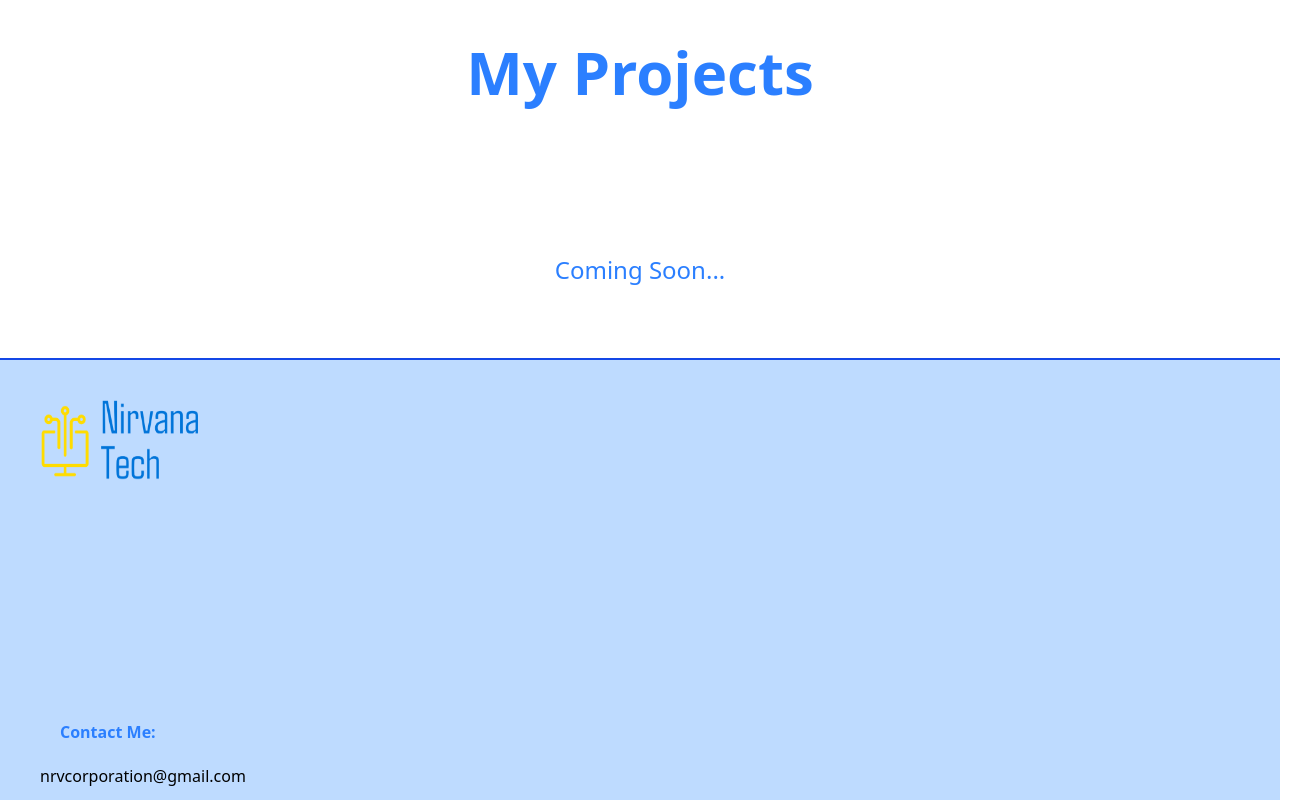
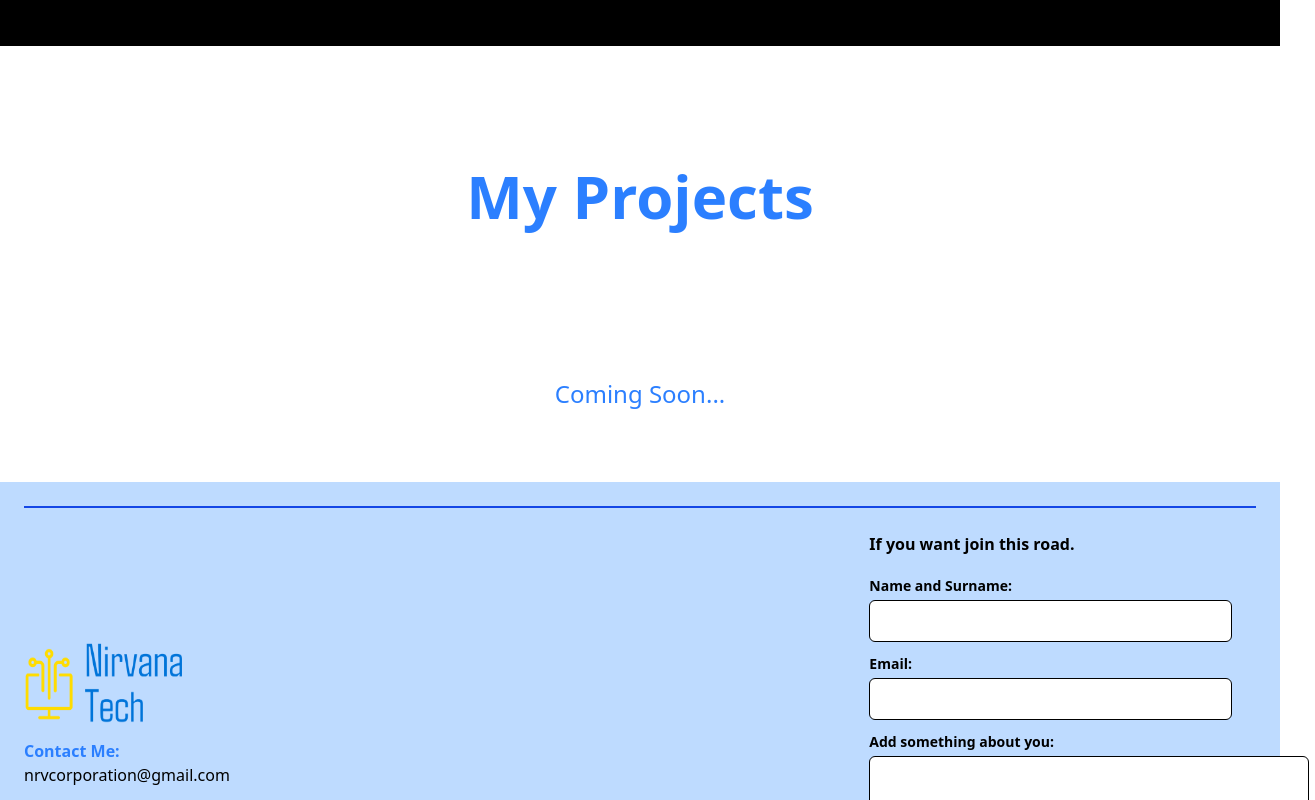
Before and after one commit to NRvBOSS/Nirvana-Tech, a Vue app: page / in a window 1280 px wide. Shown: the part 2000-2800 px from the top of the page, 1315 px wide, since content can reach past the window. Built offline with nearby package versions, Linux system fonts and the light colour scheme.

Commit message:
can be say site completed,but need some animations

```diff
--- a/src/views/AppFooter.vue
+++ b/src/views/AppFooter.vue
@@ -1,28 +1,83 @@
 <template>
-  <div class="bg-blue-200">
-    <div class="flex-1 h-0.5 bg-blue-700 grow" ></div>
-    <img
-      class="flex m-10 h-20 w-40"
-      src="../photos/nirvana-tech-high-resolution-logo-transparent (1).png"
-      alt=""
-    />
-    <p class="ml-10 p-5 pt-50 font-bold text-blue-500">Contact Me:</p>
-    <a class="ml-10" href="#">nrvcorporation@gmail.com</a>
-    <div class="flex gap-2.5">
+  <div class="bg-blue-200 p-6">
+    <div class="h-0.5 bg-blue-700"></div>
+
+    <div
+      class="flex flex-col md:flex-row justify-between items-start md:items-center"
+    >
+      <div class="md:w-1/2">
+        <img
+          class="h-20 w-40 mb-4"
+          src="../photos/nirvana-tech-high-resolution-logo-transparent (1).png"
+          alt="Nirvana Tech Logo"
+        />
+        <p class="font-bold text-blue-500">Contact Me:</p>
         <a
-          class="w-10 h-10 m-10"
-          href="https://www.linkedin.com/in/%C9%99lih%C3%BCseyn-ba%C4%9F%C4%B1rov-b46315267/"
+          class="block text-black hover:text-blue-700"
+          href="mailto:nrvcorporation@gmail.com"
         >
-          <img src="../photos/Linkedin.svg" alt="" />
+          nrvcorporation@gmail.com
         </a>
-        <a class="w-10 h-10 m-10" href="https://github.com/NRvBOSS">
-          <img src="../photos/GitHub.svg" alt="" />
-        </a>
+        <div class="flex gap-4 mt-4">
+          <a
+            href="https://www.linkedin.com/in/%C9%99lih%C3%BCseyn-ba%C4%9F%C4%B1rov-b46315267/"
+          >
+            <img
+              class="w-10 h-10"
+              src="../photos/Linkedin.svg"
+              alt="LinkedIn"
+            />
+          </a>
+          <a href="https://github.com/NRvBOSS">
+            <img class="w-10 h-10" src="../photos/GitHub.svg" alt="GitHub" />
+          </a>
+        </div>
+      </div>
+
+      <form
+        action="#"
+        class="bg-blue-200 p-6 rounded-lg md:w-1/3 w-full mt-6 md:mt-0"
+      >
+      <h2 class="text-black pb-5 font-bold ">
+        If you want join this road.
+      </h2>
+        <label class="block text-sm font-semibold mb-1" for="name-surname"
+          >Name and Surname:</label
+        >
+        <input
+          type="text"
+          id="name-surname"
+          class="w-full p-2 mb-3 border rounded-md bg-white"
+        />
+
+        <label class="block text-sm font-semibold mb-1" for="email"
+          >Email:</label
+        >
+        <input
+          type="email"
+          id="email"
+          class="w-full p-2 mb-3 border rounded-md bg-white"
+        />
+
+        <label class="block text-sm font-semibold mb-1" for="about"
+          >Add something about you:</label
+        >
+        <textarea
+          class="w-110 h-32 p-2 border rounded-md resize-none bg-white"
+        ></textarea>
+        <button
+          class="cursor-pointer mt-4 rounded-2xl bg-blue-400 p-3 ml-91 hover:bg-blue-500"
+          type="submit"
+        >
+          Submit!
+        </button>
+      </form>
     </div>
-    <p class="text-black justify-center flex p-8">
+
+    <p class="text-black text-center mt-6">
       &copy;{{ currentYear }} Nirvana Tech | Powered and secured by Nirvana Tech
     </p>
-    <div class="flex-1 h-0.5 bg-blue-700 grow" ></div>
+    <div class="h-0.5 bg-blue-700 mt-4"></div>
   </div>
 </template>
 
--- a/src/views/AppMain.vue
+++ b/src/views/AppMain.vue
@@ -3,18 +3,20 @@
     class="mt-25 relative w-full h-[650px] bg-[url('../photos\colorful-banner-with-hands-working-on-computer-vector-21894954.jpg')] bg-cover bg-center"
   >
     <div class="absolute left-10 top-1/3 bg-blue-200 w-1/3 h-1/6 p-3 pl-10 shadow-2xl rounded-3xl">
-      <h2 class="font-bold text-3xl text-gray-800">Nirvana Tech</h2>
+      <h2 class="font-bold text-3xl text-gray-800 animate ">Nirvana Tech</h2>
       <div class="w-12 h-1 bg-blue-500 mt-2">
         <p class="pt-2 text-xl w-40 text-gray-800">Do it yourself!</p>
       </div>
     </div>
   </div>
 
+  <div class="flex-1 h-0.5 bg-blue-700 grow" ></div>
+
   <div class="">
     <h3 class="flex justify-center p-20 text-6xl font-bold text-blue-500">
         About
     </h3>
-    <p class="flex justify-center p-8 text-2xl text-center">
+    <p class="flex justify-center p-8 text-2xl text-center mb-30">
         Nirvana Tech is my first project and a source of motivation. I started building various projects using different languages and frameworks. I plan to share them here and on my GitHub profile.This journey is long, challenging, and full of learning. The main goal of this company is not to earn money but to gain valuable experience. If you want to be part of this journey and grow your skills, join us at Nirvana Tech.
     </p>
   </div>
--- a/src/views/AppTechnology.vue
+++ b/src/views/AppTechnology.vue
@@ -1,6 +1,7 @@
 <template>
+  <div class="flex-1 h-0.5 bg-blue-700 grow" ></div>
   <section class="technology-section m-10 p-10 flex">
-    <h2 class="text-center p-8 text-6xl font-bold text-blue-500">Technology</h2>
+    <h2 class="text-center p-8 text-6xl font-bold text-blue-500 mt-20">Technology</h2>
     <div class="max-w-4xl mx-auto px-4 text-lg">
       <p>
         At Nirvana Tech, I build powerful, scalable, and secure digital
@@ -27,7 +28,7 @@
       </ul>
       <p class="mt-4">
         I continuously evolve my stack to stay ahead of the curve, delivering
-        innovative and future-ready solutions. 🚀
+        innovative and future-ready solutions.
       </p>
     </div>
   </section>
```
